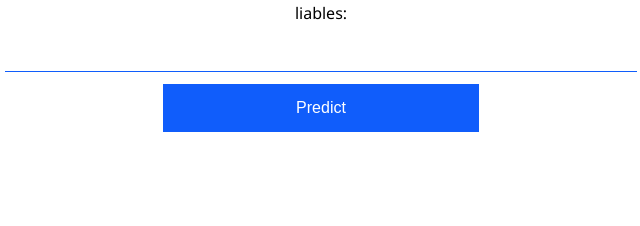
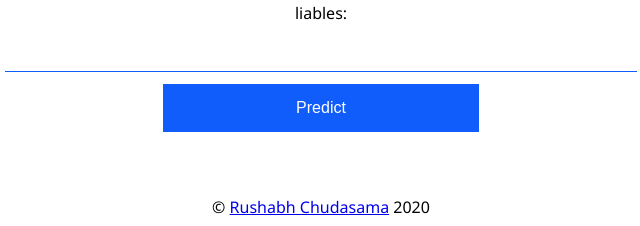
Before and after one commit to Risshhiii18/loan_amount_predictions, a Flask app: page / in a window 1280 px wide. Shown: the part 1209-1435 px from the top of the page, without its empty margins (319-959 px from the left). Before the commit the page ends 1341 px from the top, so only its background shows below. Run offline with Flask 2, Linux system fonts and the light colour scheme; parts of the project's set-up code (start-up, migrations or seed data) failed here and were passed over.

Commit message:
Update home.html

```diff
--- a/templates/home.html
+++ b/templates/home.html
@@ -106,6 +106,8 @@
 	<button type="submit" class="button">Predict</button>
 	</form>
 	{{ prediction_text }}
+	<br><br>
+	&#169; <a href = 'https://www.linkedin.com/in/rushabh-chudasama-6337571a2'>Rushabh Chudasama</a> 2020
 
 </body>
 </html>
```
